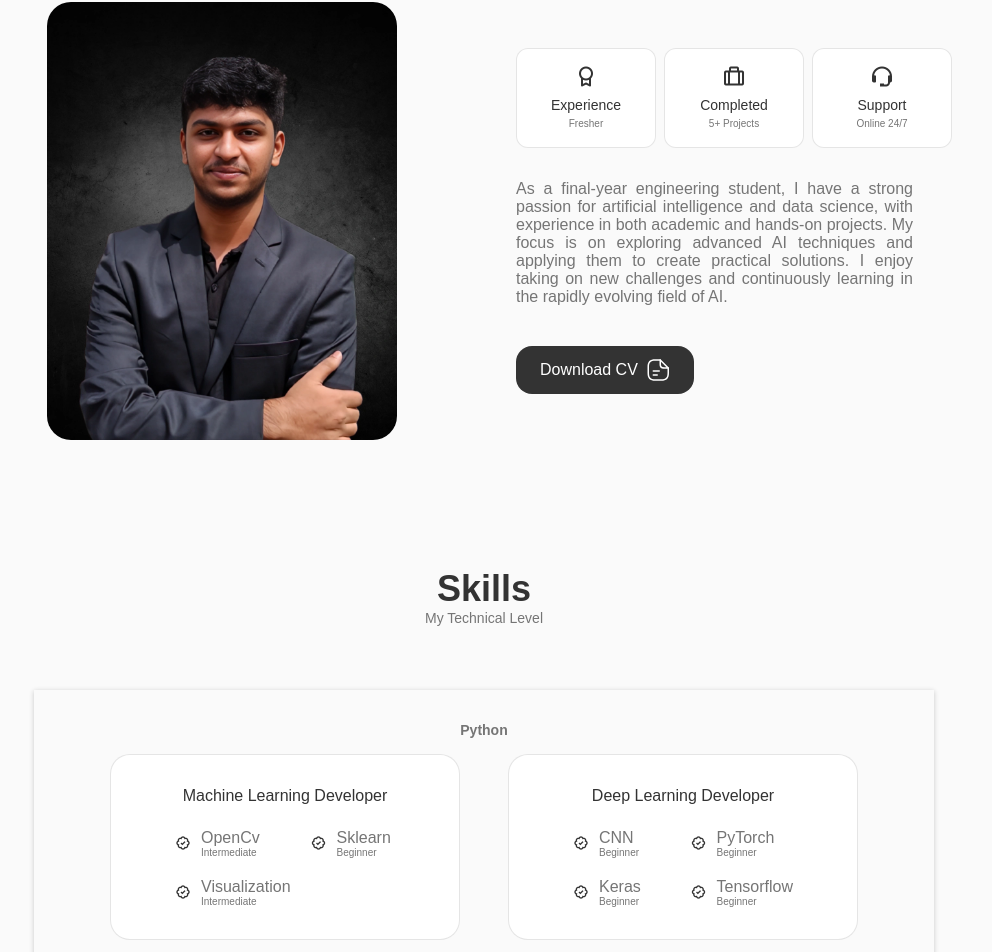
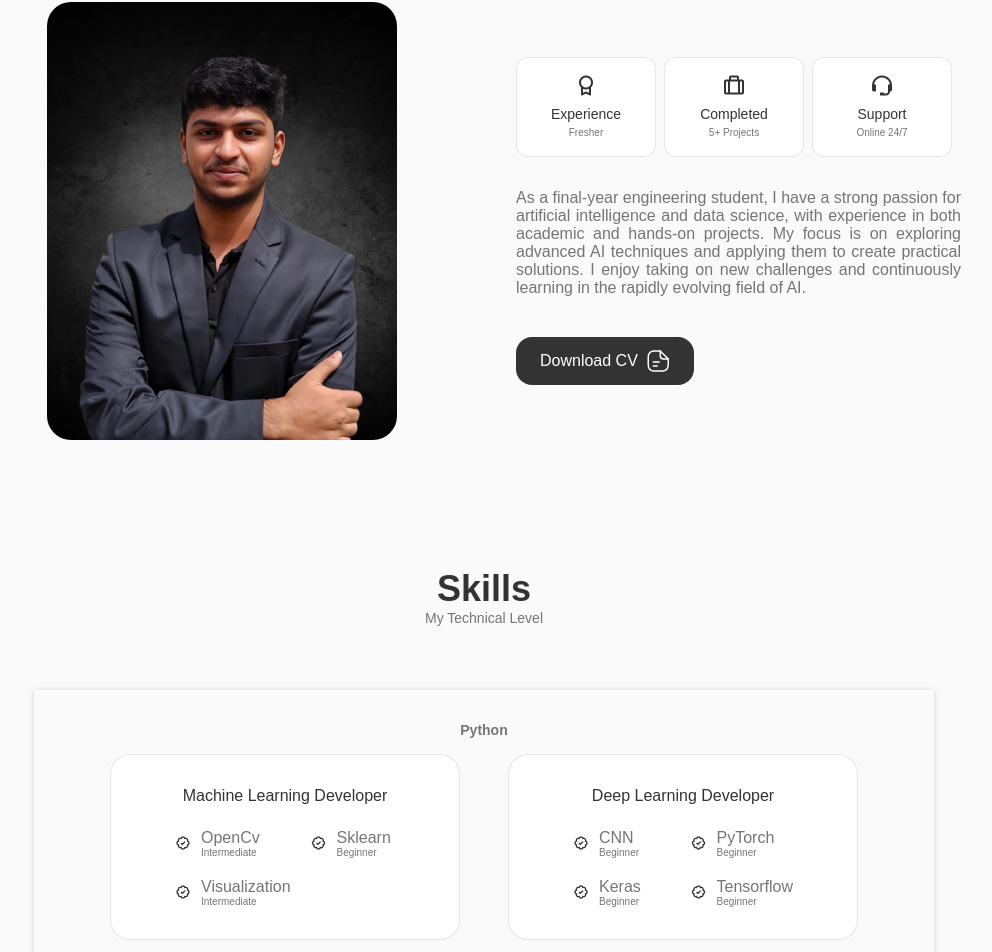
Before and after one commit to Mokshu3242/Portfolio, a React (Create React App) app: page / in a window 1280 px wide. Shown: the part 873-1825 px from the top of the page, without its empty margins (156-1148 px from the left). Built offline with nearby package versions, Linux system fonts and the light colour scheme.

Commit message:
Update about.css

```diff
--- a/src/Components/about/about.css
+++ b/src/Components/about/about.css
@@ -40,7 +40,7 @@
 }
 
 .about_description {
-  padding: 0 4rem 0 0;
+  padding: 0 1rem 0 0;
   margin-bottom: var(--mb-2-5);
   text-align: justify;
 }
@@ -68,6 +68,7 @@
   .about_description {
     padding: 0 5rem;
     margin-bottom: 2rem;
+    text-align: justify;
   }
 }
 
@@ -77,6 +78,7 @@
   }
   .about_description {
     padding: 0;
+    text-align: justify;
   }
 
   .about_img{
```
